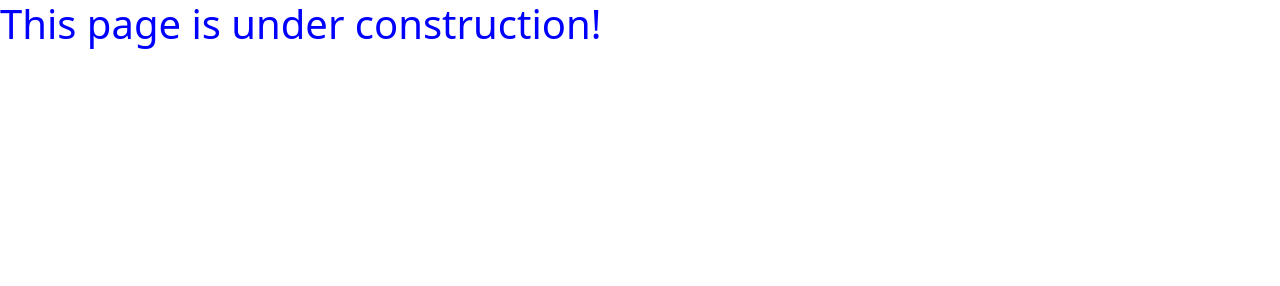
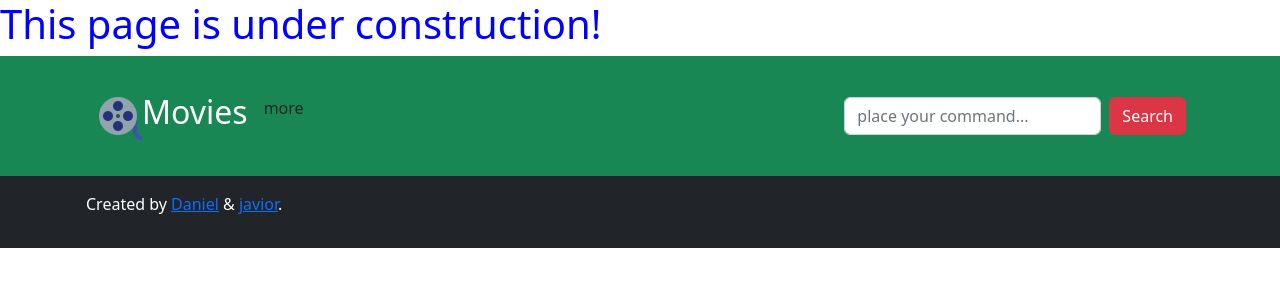
Before and after one commit to wickathou/JS-capstone, a website built with webpack: page src/index.html in a window 1280 px wide. Built offline with nearby package versions, Linux system fonts and the light colour scheme.

Commit message:
Create header and footer

```diff
--- a/src/index.html
+++ b/src/index.html
@@ -5,8 +5,64 @@
   <meta http-equiv="X-UA-Compatible" content="IE=edge">
   <meta name="viewport" content="width=device-width, initial-scale=1.0">
   <title><%= htmlWebpackPlugin.options.title%></title>
+  <link
+      href="https://cdn.jsdelivr.net/npm/bootstrap@5.2.2/dist/css/bootstrap.min.css"
+      rel="stylesheet"
+      integrity="sha384-Zenh87qX5JnK2Jl0vWa8Ck2rdkQ2Bzep5IDxbcnCeuOxjzrPF/et3URy9Bv1WTRi"
+      crossorigin="anonymous"
+    />
 </head>
 <body>
   <h1>This page is under construction!</h1>
+
+  <!-- Start header -->
+  <header>
+    <nav class="navbar navbar-expand-lg navbar-dark bg-success">
+      <div class="container-fluid container p-4">
+        <img src="src/images/icon.png" alt="">
+        <a class="navbar-brand" href="#"><h2>Movies</h2></a>
+        <button
+          class="navbar-toggler"
+          type="button"
+          data-bs-toggle="collapse""
+          aria-label="Toggle navigation"
+        >
+          <span class="navbar-toggler-icon"></span>
+        </button>
+        <div class="collapse navbar-collapse" id="navbarSupportedContent">
+          <ul class="navbar-nav me-auto mb-2 mb-lg-0">
+            <li class="nav-item">
+            <p>more</p>
+            </li>
+          </ul>
+          <form class="d-flex" role="search">
+            <input
+              class="form-control me-2"
+              type="search"
+              placeholder="place your command..."
+              aria-label="Search"
+            />
+            <button class="btn btn-danger" type="submit">Search</button>
+          </form>
+        </div>
+      </div>
+    </nav>
+  </header>
+  <!-- End Header -->
+
+
+  <!-- Footer -->
+  <footer>
+    <section class="container-fluid bg-dark text-white">
+      <div class="container p-3">
+        <p>
+          Created by <a href="https://github.com/danielmatama">Daniel</a> &
+          <a href="https://github.com/wickathou">javior</a>.
+        </p>
+      </div>
+    </section>
+  </footer>
+  <!-- End Footer -->
+
 </body>
 </html>
```
Also changed, not shown: src/images/icon.png (added).
